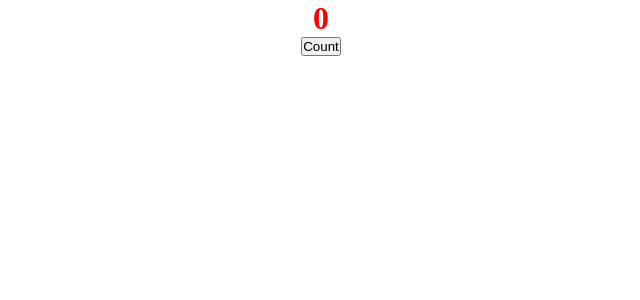
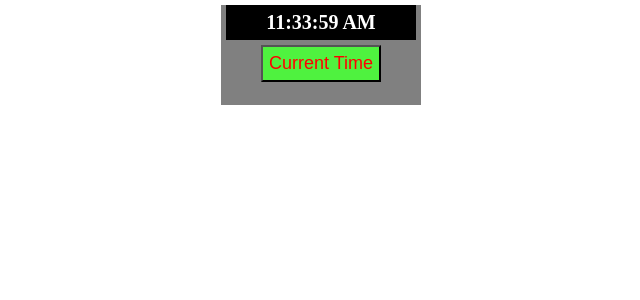
Before and after one commit to NurulIslam17/ReactJs, a React (Create React App) app: page / in a window 1280 px wide. Shown: the top 300 px of the page, without its empty margins (319-959 px from the left). Built offline with nearby package versions, Linux system fonts and the light colour scheme; the HTML template or start-up script is replaced by a standard one.

Commit message:
Get Time on Refreshing and Clicking Button using useState Hook

```diff
--- a/src/App.jsx
+++ b/src/App.jsx
@@ -1,10 +1,10 @@
 import React from "react";
-import Hooks from "./Hooks";
+import HooksTime from "./HooksTime";
 
 function App() {
   return (
     <>
-      <Hooks/>
+      <HooksTime />
     </>
   );
 }
--- /dev/null
+++ b/src/HooksTime.jsx
@@ -0,0 +1,44 @@
+import React, { useState } from "react";
+
+const main = {
+  width: "200px",
+  height: "100px",
+  margin: "auto",
+  textAlign: "center",
+  backgroundColor: "grey",
+};
+const btn = {
+  color: "red",
+  padding: "6px",
+  backgroundColor: "#4ff23f",
+  fontSize: "18px",
+};
+const time = {
+  color: "#fff",
+  padding: "6px",
+  backgroundColor: "Black",
+  margin: "5px",
+  fontSize: "20px",
+};
+
+function HooksTime() {
+  let curTime = new Date().toLocaleTimeString();
+  const [curT, updateT] = useState(curTime);
+
+  function updateTfn() {
+    let time = new Date().toLocaleTimeString();
+    updateT(time);
+  }
+
+  return (
+    <>
+      <div style={main}>
+        <h1 style={time}>{curT}</h1>
+        <button style={btn} onClick={updateTfn}>
+          Current Time
+        </button>
+      </div>
+    </>
+  );
+}
+export default HooksTime;
```
